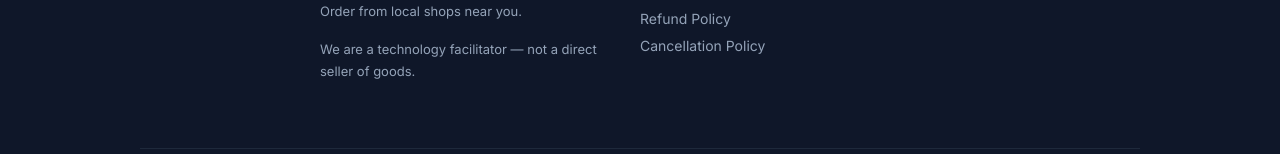
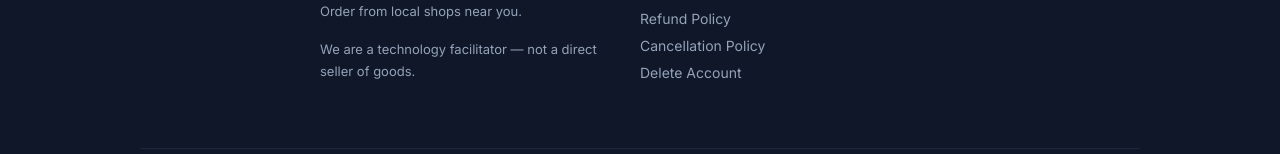
Before and after one commit to sravanipottipati/univerin-website, a React (Create React App) app: page / in a window 1280 px wide. Shown: the part 2407-2561 px from the top of the page. Built offline with nearby package versions, Linux system fonts and the light colour scheme.

Commit message:
feat: add delete account link in footer

```diff
--- a/src/App.js
+++ b/src/App.js
@@ -154,6 +154,7 @@ function App() {
             <a href="/terms-and-conditions" className="footer-col-link">Terms &amp; Conditions</a>
             <a href="/refund-policy" className="footer-col-link">Refund Policy</a>
             <a href="/contact-us" className="footer-col-link">Cancellation Policy</a>
+            <a href="/delete-account" className="footer-col-link">Delete Account</a>
           </div>
           <div className="footer-col">
             <h4 className="footer-col-title">Company</h4>
```
